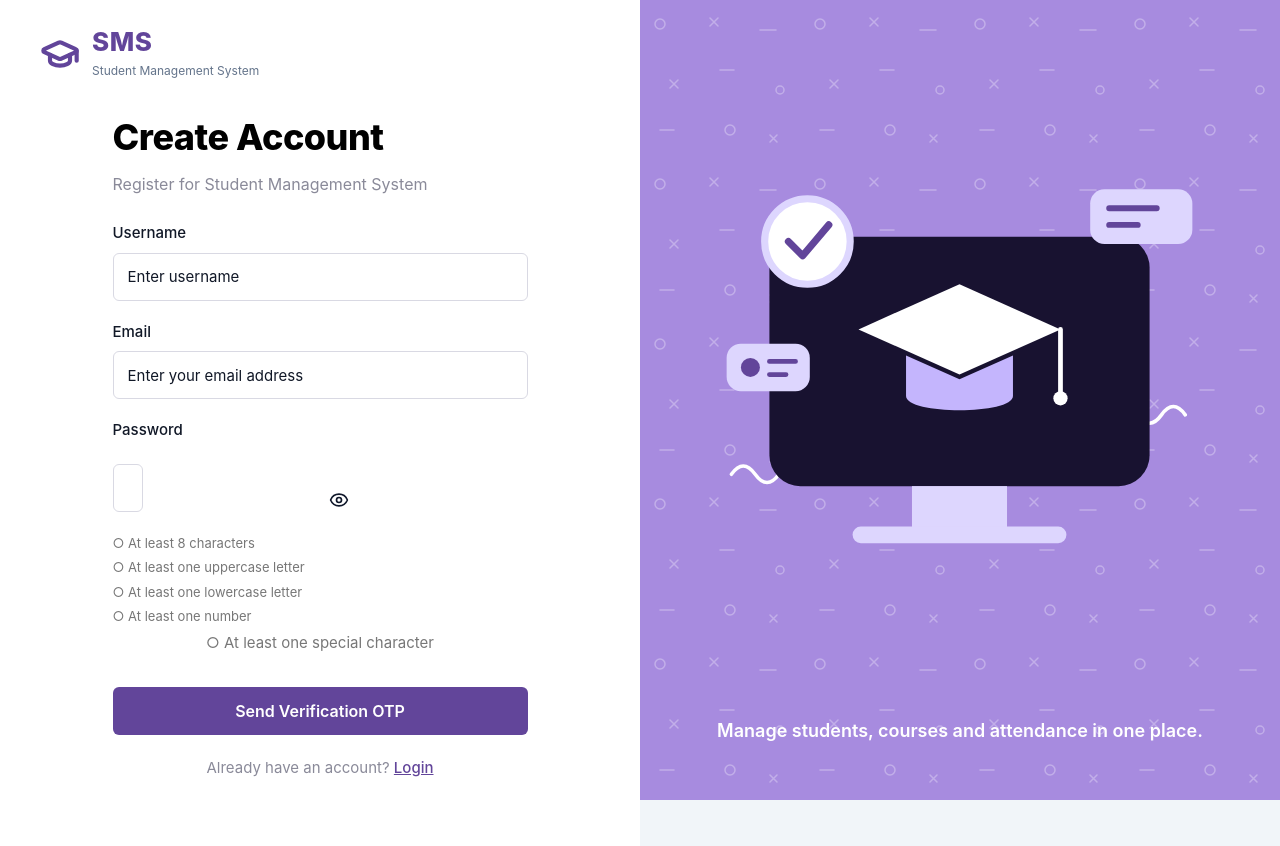
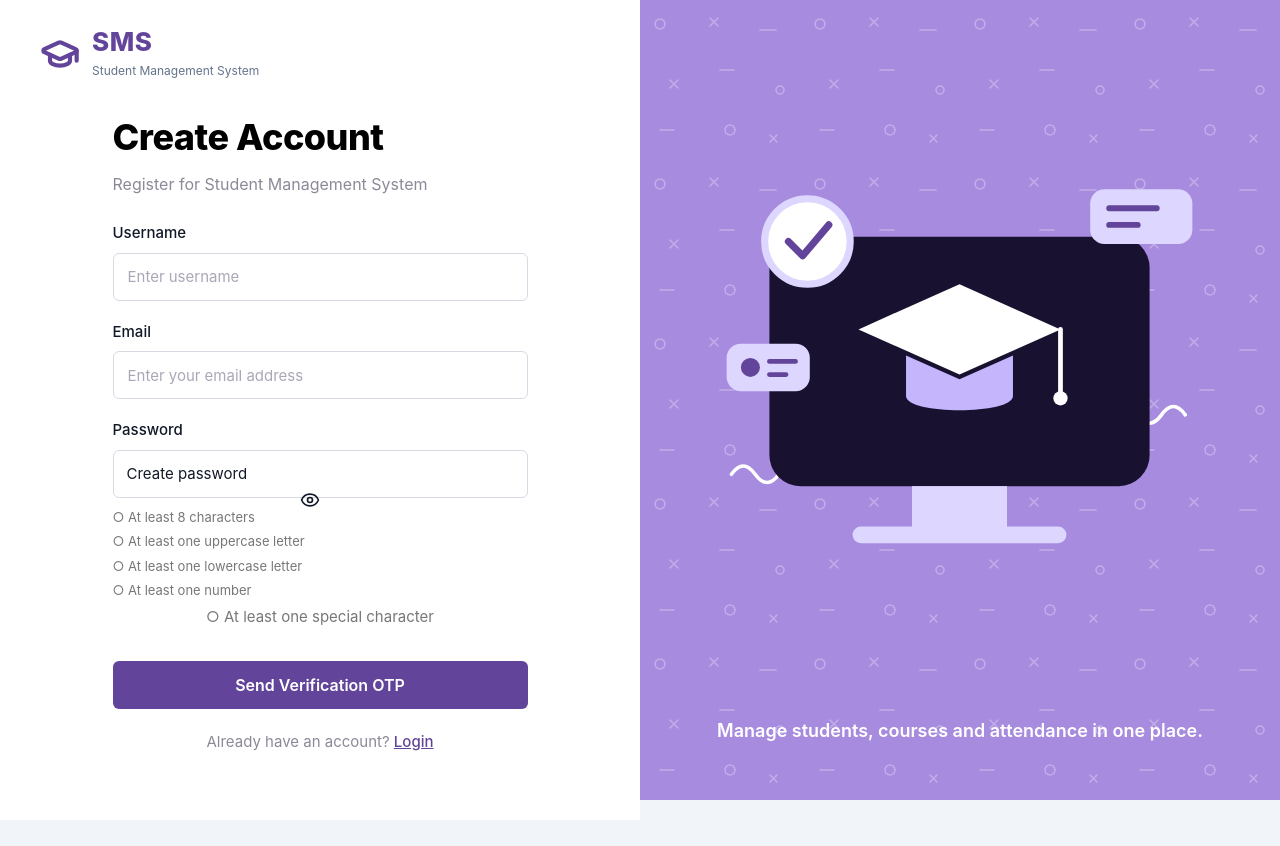
Before and after one commit to Ramjeet01/student-management-frontend, a React (Vite) app: page /register in a window 1280 px wide. After the commit the page ends 820 px from the top, so only its background shows below. Built offline with nearby package versions, Linux system fonts and the light colour scheme; no server answers.

Commit message:
Fix password input width and visibility

```diff
--- a/src/App.css
+++ b/src/App.css
@@ -1594,20 +1594,3 @@ body .auth-sidebar .logo-text span {
     grid-template-columns: repeat(2, 1fr);
   }
 }
-
-/* Fix password text visibility on authentication pages */
-
-.auth-form input {
-    color: #111827 !important;
-    -webkit-text-fill-color: #111827 !important;
-    opacity: 1 !important;
-    caret-color: #62459a;
-}
-
-.auth-form input[type="password"],
-.auth-form input[type="text"],
-.auth-form input[type="email"] {
-    background-color: #ffffff !important;
-    color: #111827 !important;
-    -webkit-text-fill-color: #111827 !important;
-}
--- a/src/pages/RegisterPage.jsx
+++ b/src/pages/RegisterPage.jsx
@@ -208,54 +208,57 @@ function RegisterPage() {
                             </small>
                         )}
 
+
                         <label>Password</label>
 
                         <div style={{
-                            display: "flex",
-                            alignItems: "center",
-                            gap: "8px"
+                            position: "relative",
+                            width: "100%",
+                            marginBottom: "10px"
                         }}>
-
                             <input
                                 type={showPassword ? "text" : "password"}
                                 placeholder="Create password"
                                 value={password}
                                 onChange={(e) => setPassword(e.target.value)}
-                                style={{ flex: 1 }}
                                 required
+                                style={{
+                                    display: "block",
+                                    width: "100%",
+                                    minWidth: "0",
+                                    boxSizing: "border-box",
+                                    padding: "13px 45px 13px 13px",
+                                    marginBottom: "0",
+                                    color: "#111827",
+                                    WebkitTextFillColor: "#111827",
+                                    backgroundColor: "#ffffff"
+                                }}
                             />
 
                             <button
                                 type="button"
-                                onClick={() =>
-                                    setShowPassword(!showPassword)
-                                }
-                                aria-label={
-                                    showPassword
-                                        ? "Hide password"
-                                        : "Show password"
-                                }
+                                onClick={() => setShowPassword(!showPassword)}
+                                aria-label={showPassword ? "Hide password" : "Show password"}
                                 style={{
-                                    padding: "10px",
-                                    cursor: "pointer",
+                                    position: "absolute",
+                                    right: "10px",
+                                    top: "50%",
+                                    transform: "translateY(-50%)",
+                                    padding: "5px",
                                     background: "transparent",
-                                    color: "inherit",
-                                    border: "none"
+                                    border: "none",
+                                    color: "#111827",
+                                    cursor: "pointer"
                                 }}
                             >
-                                {showPassword
-                                    ? <EyeOff size={20} />
-                                    : <Eye size={20} />
-                                }
+                                {showPassword ? <EyeOff size={20} /> : <Eye size={20} />}
                             </button>
-
                         </div>
 
                         <div style={{
                             marginTop: "8px",
                             fontSize: "13px"
                         }}>
-
                             {passwordRules.map((rule, index) => (
                                 <p
                                     key={index}
@@ -267,8 +270,8 @@ function RegisterPage() {
                                     {rule.valid ? "✓" : "○"} {rule.label}
                                 </p>
                             ))}
+                        </div>
 
-                        </div>
 
                         {error && (
                             <p className="error-message">
```
